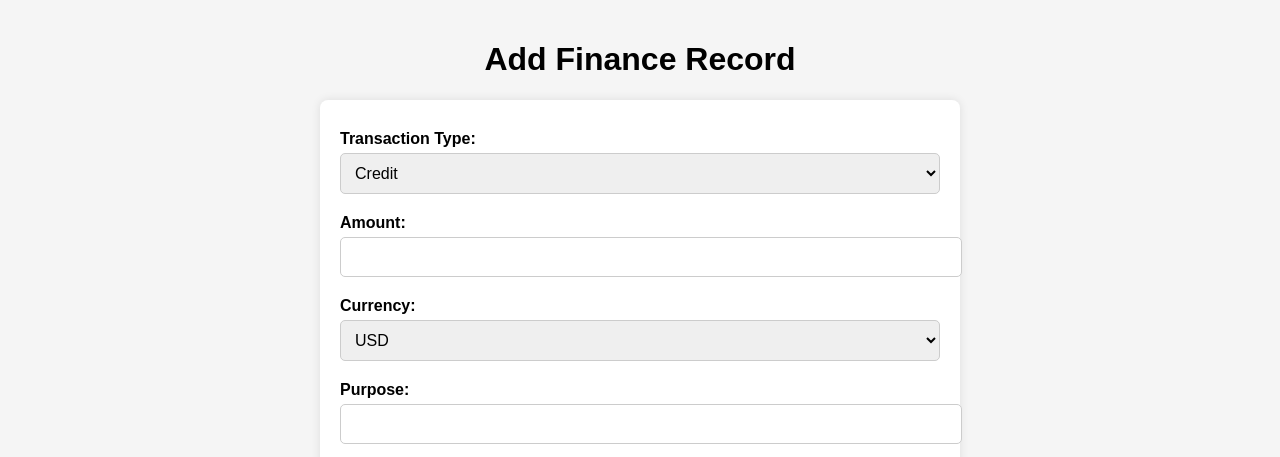
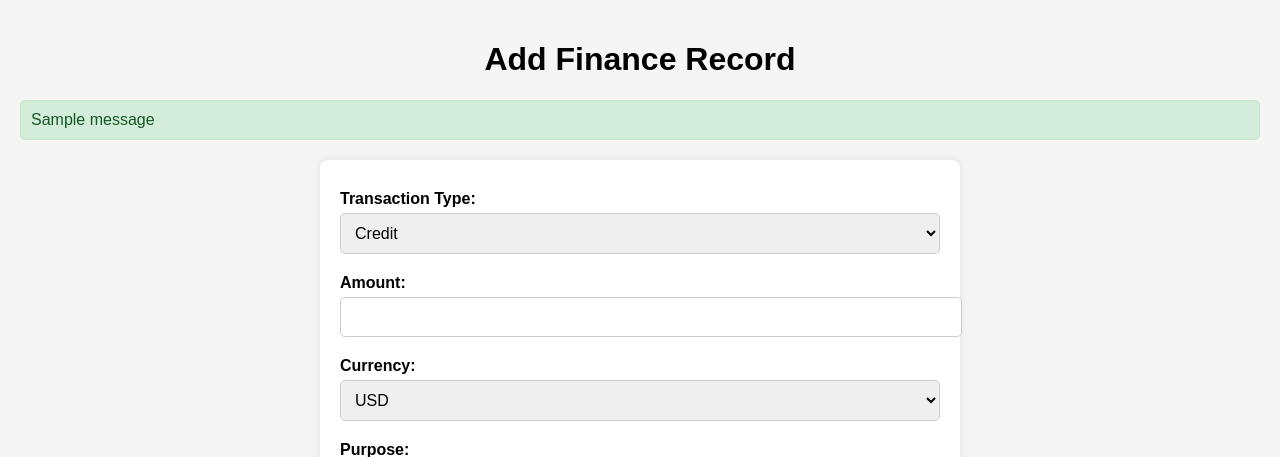
Before and after one commit to i2zoneadmin/cms, a Flask app: page /finance/add in a window 1280 px wide. Shown: the top 457 px of the page. Run offline with Flask 3, Linux system fonts and the light colour scheme; a user stored in the database is signed in; tables that the repository leaves empty hold one stand-in row (values such as "Sample post"); one stand-in notice (Sample message) is shown.

Commit message:
added finance management system

```diff
--- a/app.py
+++ b/app.py
@@ -355,40 +355,44 @@ def add_finance():
         # Fetch form data
         transaction_type = request.form['transaction_type']
         amount = float(request.form['amount'])
-        debit_type = request.form.get('debit_type', None)  # "expense" or "partner_payment"
+        debit_type = request.form.get('debit_type', None)  # expense or partner_payment
         partner_paid_to = request.form.get('partner_paid_to', None)
+        recipient = request.form.get('recipient', None)
+        paid_by = request.form['paid_by']
 
         # Calculate new balance
-        if transaction_type == 'credit':
-            new_balance = last_balance + amount
-        elif transaction_type == 'debit':
-            new_balance = last_balance - amount
-        else:
-            flash("Invalid transaction type.", "danger")
-            return redirect(url_for('add_finance'))
+        new_balance = last_balance + amount if transaction_type == 'credit' else last_balance - amount
 
         # Handle partner payment logic
         if transaction_type == 'debit' and debit_type == 'partner_payment':
+            if not partner_paid_to:
+                flash("Error: Partner must be selected for partner payment.", "danger")
+                return redirect(url_for('add_finance'))
+
             partner = PartnerBalance.query.filter_by(partner_name=partner_paid_to).first()
             if not partner:
-                flash(f"Error: Partner '{partner_paid_to}' does not exist.", "danger")
+                flash(f"Error: Partner {partner_paid_to} not found.", "danger")
                 return redirect(url_for('add_finance'))
 
             if partner.balance < amount:
                 flash(f"Error: Insufficient balance for {partner_paid_to}.", "danger")
                 return redirect(url_for('add_finance'))
 
-            # Deduct from the partner's share
+            # Deduct from partner's share
             partner.balance -= amount
             db.session.add(partner)
 
         # Handle credit (income) or expense logic
-        if transaction_type == 'credit':
-            for partner in PartnerBalance.query.all():
+        elif transaction_type == 'credit':
+            partners = PartnerBalance.query.all()
+            for partner in partners:
                 partner.balance += amount / 3  # Distribute equally among partners
                 db.session.add(partner)
+
         elif transaction_type == 'debit' and debit_type == 'expense':
-            pass  # Company expense does not affect partner shares
+            if not recipient:
+                flash("Error: Recipient must be provided for an expense.", "danger")
+                return redirect(url_for('add_finance'))
 
         # Create finance entry
         finance = Finance(
@@ -396,9 +400,9 @@ def add_finance():
             amount=amount,
             currency=request.form['currency'],
             purpose=request.form['purpose'],
-            recipient=request.form.get('recipient', None),
-            paid_by=request.form['paid_by'],
-            settled=request.form.get('settled') == 'on',
+            recipient=recipient,
+            paid_by=paid_by,
+            settled=request.form.get('settled') == '1',
             transaction_type=transaction_type,
             debit_type=debit_type,
             partner_paid_to=partner_paid_to,
@@ -407,7 +411,7 @@ def add_finance():
         db.session.add(finance)
         db.session.commit()
 
-        flash("Finance record added successfully!", "success")
+        flash("Finance record added successfully.", "success")
         return redirect(url_for('home'))
 
     return render_template('add_finance.html', partners=PartnerBalance.query.all())
--- a/templates/add_finance.html
+++ b/templates/add_finance.html
@@ -34,6 +34,18 @@
 </head>
 <body>
     <h1>Add Finance Record</h1>
+
+    <!-- Flash Messages -->
+    {% with messages = get_flashed_messages(with_categories=true) %}
+        {% if messages %}
+            <ul class="flashes">
+                {% for category, message in messages %}
+                    <li class="{{ category }}">{{ message }}</li>
+                {% endfor %}
+            </ul>
+        {% endif %}
+    {% endwith %}
+
     <form action="/finance/add" method="POST">
         <label>Transaction Type:</label>
         <select name="transaction_type" onchange="toggleFields()" required>
@@ -88,5 +100,32 @@
 
         <button type="submit" class="btn">Add Finance</button>
     </form>
+
+    <!-- Flash Messages Styling -->
+    <style>
+        .flashes {
+            list-style-type: none;
+            padding: 0;
+            margin: 20px 0;
+        }
+
+        .flashes li {
+            margin: 5px 0;
+            padding: 10px;
+            border-radius: 5px;
+        }
+
+        .flashes .success {
+            background-color: #d4edda;
+            color: #155724;
+            border: 1px solid #c3e6cb;
+        }
+
+        .flashes .danger {
+            background-color: #f8d7da;
+            color: #721c24;
+            border: 1px solid #f5c6cb;
+        }
+    </style>
 </body>
 </html>
```
